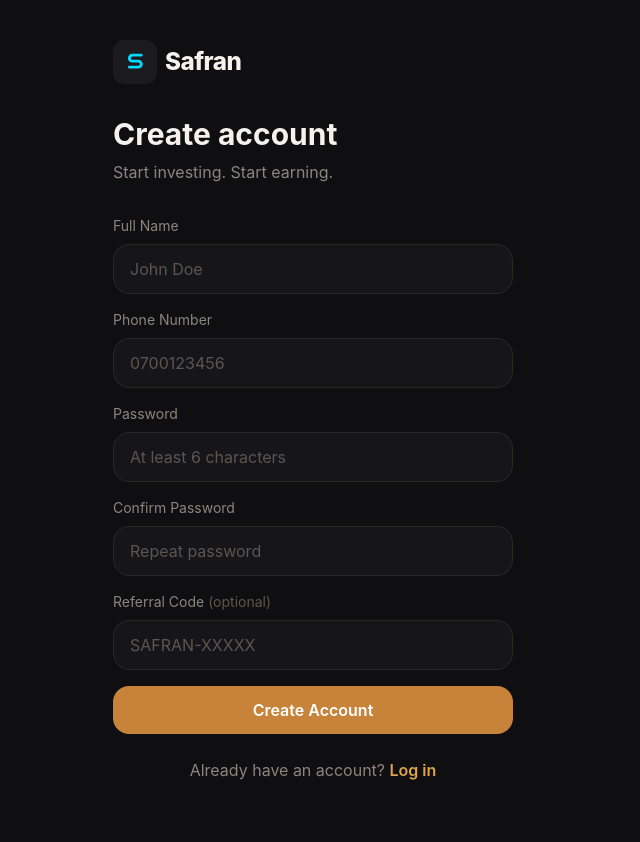
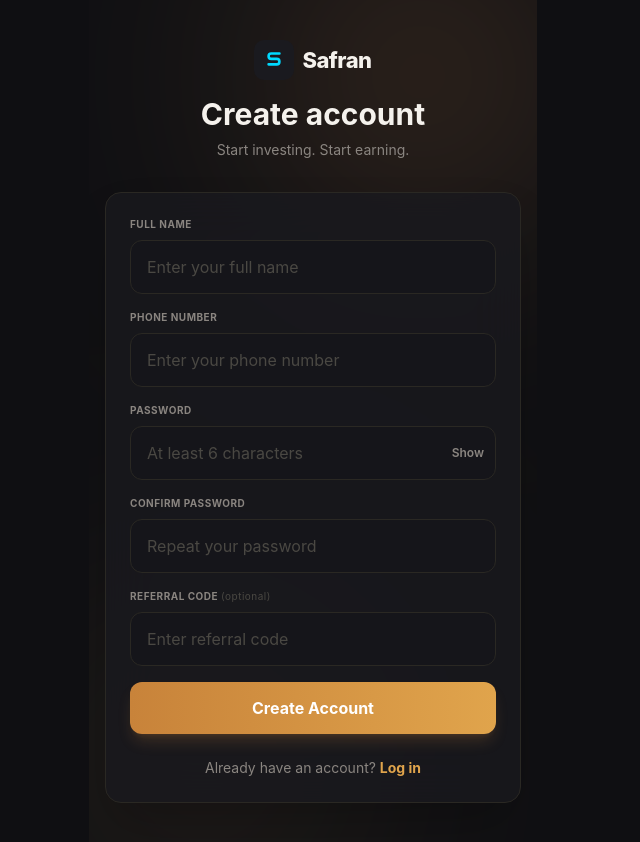
Before and after one commit to paercy32-eng/Teslauganda-invest, a Next.js app: page /register in a window 1280 px wide. Shown: the whole page, without its empty margins (327-967 px from the left). Built offline with nearby package versions, Linux system fonts and the light colour scheme.

Commit message:
Update page.tsx

```diff
--- a/app/register/page.tsx
+++ b/app/register/page.tsx
@@ -1,49 +1,35 @@
 'use client';
 
-import { useState, useEffect, Suspense } from 'react';
-import { useRouter, useSearchParams } from 'next/navigation';
+import { useState } from 'react';
+import { useRouter } from 'next/navigation';
 import Link from 'next/link';
 import SafranLogo from '@/components/SafranLogo';
 
-function RegisterForm() {
+export default function RegisterPage() {
   const router = useRouter();
-  const searchParams = useSearchParams();
-  const [form, setForm] = useState({
-    name: '',
-    phone: '',
-    password: '',
-    confirmPassword: '',
-    referralCode: '',
-  });
+  const [name, setName] = useState('');
+  const [phone, setPhone] = useState('');
+  const [password, setPassword] = useState('');
+  const [confirmPassword, setConfirmPassword] = useState('');
+  const [referralCode, setReferralCode] = useState('');
+
+  const [showPassword, setShowPassword] = useState(false);
+  const [loading, setLoading] = useState(false);
   const [error, setError] = useState('');
-  const [loading, setLoading] = useState(false);
 
-  useEffect(() => {
-    const ref = searchParams.get('ref');
-    if (ref) {
-      setForm((f) => ({ ...f, referralCode: ref.toUpperCase() }));
-    }
-  }, [searchParams]);
-
-  function update(k: string, v: string) {
-    setForm((f) => ({ ...f, [k]: v }));
-  }
-
-  async function onSubmit(e: React.FormEvent<HTMLFormElement>) {
+  async function handleSubmit(e: React.FormEvent) {
     e.preventDefault();
     setError('');
 
-    const formEl = e.currentTarget;
-    const fd = new FormData(formEl);
-    const name = String(fd.get('name') || form.name || '').trim();
-    const phone = String(fd.get('phone') || form.phone || '').trim();
-    const password = String(fd.get('password') || form.password || '');
-    const confirmPassword = String(
-      fd.get('confirmPassword') || form.confirmPassword || ''
-    );
-    const referralCode = String(
-      fd.get('referralCode') || form.referralCode || ''
-    ).trim();
+    if (password !== confirmPassword) {
+      setError('Passwords do not match.');
+      return;
+    }
+
+    if (password.length < 6) {
+      setError('Password must be at least 6 characters.');
+      return;
+    }
 
     setLoading(true);
 
@@ -51,140 +37,155 @@ function RegisterForm() {
       const res = await fetch('/api/auth/register', {
         method: 'POST',
         headers: { 'Content-Type': 'application/json' },
-        body: JSON.stringify({ name, phone, password, confirmPassword, referralCode }),
+        body: JSON.stringify({
+          name,
+          phone,
+          password,
+          referralCode: referralCode.trim() || undefined,
+        }),
       });
+
       const data = await res.json();
 
       if (!res.ok) {
-        setError(data.error || 'Registration failed');
-        setLoading(false);
-        return;
+        setError(data.error || 'Registration failed. Please try again.');
+      } else {
+        router.replace('/');
+        router.refresh();
       }
-
-      router.push('/');
-      router.refresh();
     } catch {
       setError('Something went wrong. Please try again.');
+    } finally {
       setLoading(false);
     }
   }
 
   return (
-    <main className="min-h-screen px-6 py-10 animate-fade-in">
-      <div className="mb-8">
-        <SafranLogo
-          size={44}
-          textColor="#F5F2ED"
-          accentColor="#1A1A1F"
-        />
+    <main className="min-h-screen relative flex items-center justify-center px-4 py-10 overflow-hidden bg-[#0F0F12]">
+      {/* Decorative Background Elements */}
+      <div className="absolute top-[-10%] right-[-10%] w-80 h-80 bg-[#C8833A] rounded-full mix-blend-screen filter blur-[120px] opacity-20"></div>
+      <div className="absolute bottom-[-10%] left-[-10%] w-80 h-80 bg-[#E0A44C] rounded-full mix-blend-screen filter blur-[120px] opacity-10"></div>
+
+      <div className="w-full max-w-md relative z-10">
+        {/* Header */}
+        <div className="mb-8 px-2 text-center">
+          <div className="flex justify-center mb-4">
+            <SafranLogo size={40} textColor="#F5F2ED" accentColor="#1A1A1F" />
+          </div>
+          <h1 className="text-3xl font-bold text-[#F5F2ED] mb-2">Create account</h1>
+          <p className="text-[#8A8580] text-sm">Start investing. Start earning.</p>
         </div>
 
-      <h1 className="text-3xl font-bold mb-2 text-[#F5F2ED]">Create account</h1>
-      <p className="text-[#8A8580] mb-8">Start investing. Start earning.</p>
-
-      <form onSubmit={onSubmit} className="space-y-4" autoComplete="off">
+        {/* Form Card */}
+        <div className="card p-6 bg-[#1A1A1F]/80 backdrop-blur-xl border border-[#2A2823] shadow-2xl">
+          <form onSubmit={handleSubmit} className="space-y-4">
+            {/* Full Name */}
             <div>
-          <label className="block text-sm text-[#8A8580] mb-2">Full Name</label>
+              <label className="block text-[10px] text-[#8A8580] font-bold mb-2 tracking-wider uppercase">
+                Full Name
+              </label>
               <input
                 type="text"
-            name="name"
-            className="input-light"
-            placeholder="John Doe"
-            value={form.name}
-            onChange={(e) => update('name', e.target.value)}
-            autoComplete="off"
+                value={name}
+                onChange={(e) => setName(e.target.value)}
+                placeholder="Enter your full name"
+                className="w-full bg-[#15151A] border border-[#2A2823] rounded-xl px-4 py-3.5 text-[#F5F2ED] placeholder-[#4A4843] focus:outline-none focus:border-[#C8833A] transition"
                 required
               />
             </div>
 
+            {/* Phone Number */}
             <div>
-          <label className="block text-sm text-[#8A8580] mb-2">Phone Number</label>
+              <label className="block text-[10px] text-[#8A8580] font-bold mb-2 tracking-wider uppercase">
+                Phone Number
+              </label>
               <input
                 type="tel"
-            name="phone"
-            className="input-light"
-            placeholder="0700123456"
-            value={form.phone}
-            onChange={(e) => update('phone', e.target.value)}
-            autoComplete="off"
+                value={phone}
+                onChange={(e) => setPhone(e.target.value)}
+                placeholder="Enter your phone number"
+                className="w-full bg-[#15151A] border border-[#2A2823] rounded-xl px-4 py-3.5 text-[#F5F2ED] placeholder-[#4A4843] focus:outline-none focus:border-[#C8833A] transition"
                 required
               />
             </div>
 
+            {/* Password Grid */}
+            <div className="grid grid-cols-1 gap-4">
               <div>
-          <label className="block text-sm text-[#8A8580] mb-2">Password</label>
+                <label className="block text-[10px] text-[#8A8580] font-bold mb-2 tracking-wider uppercase">
+                  Password
+                </label>
+                <div className="relative">
                   <input
-            type="password"
-            name="password"
-            className="input-light"
+                    type={showPassword ? 'text' : 'password'}
+                    value={password}
+                    onChange={(e) => setPassword(e.target.value)}
                     placeholder="At least 6 characters"
-            value={form.password}
-            onChange={(e) => update('password', e.target.value)}
-            autoComplete="new-password"
+                    className="w-full bg-[#15151A] border border-[#2A2823] rounded-xl px-4 py-3.5 text-[#F5F2ED] placeholder-[#4A4843] focus:outline-none focus:border-[#C8833A] transition pr-12"
+                    required
+                  />
+                  <button
+                    type="button"
+                    onClick={() => setShowPassword(!showPassword)}
+                    className="absolute right-3 top-1/2 -translate-y-1/2 text-[#8A8580] text-xs font-semibold"
+                  >
+                    {showPassword ? 'Hide' : 'Show'}
+                  </button>
+                </div>
+              </div>
+
+              <div>
+                <label className="block text-[10px] text-[#8A8580] font-bold mb-2 tracking-wider uppercase">
+                  Confirm Password
+                </label>
+                <input
+                  type={showPassword ? 'text' : 'password'}
+                  value={confirmPassword}
+                  onChange={(e) => setConfirmPassword(e.target.value)}
+                  placeholder="Repeat your password"
+                  className="w-full bg-[#15151A] border border-[#2A2823] rounded-xl px-4 py-3.5 text-[#F5F2ED] placeholder-[#4A4843] focus:outline-none focus:border-[#C8833A] transition"
                   required
                 />
               </div>
-
-        <div>
-          <label className="block text-sm text-[#8A8580] mb-2">Confirm Password</label>
-          <input
-            type="password"
-            name="confirmPassword"
-            className="input-light"
-            placeholder="Repeat password"
-            value={form.confirmPassword}
-            onChange={(e) => update('confirmPassword', e.target.value)}
-            autoComplete="new-password"
-            required
-          />
             </div>
 
+            {/* Referral Code */}
             <div>
-          <label className="block text-sm text-[#8A8580] mb-2">
-            Referral Code <span className="text-[#5A5750]">(optional)</span>
+              <label className="block text-[10px] text-[#8A8580] font-bold mb-2 tracking-wider uppercase">
+                Referral Code <span className="text-[#4A4843] lowercase font-normal">(optional)</span>
               </label>
               <input
                 type="text"
-            name="referralCode"
-            className="input-light uppercase"
-            placeholder="SAFRAN-XXXXX"
-            value={form.referralCode}
-            onChange={(e) => update('referralCode', e.target.value.toUpperCase())}
-            autoComplete="off"
+                value={referralCode}
+                onChange={(e) => setReferralCode(e.target.value.toUpperCase())}
+                placeholder="Enter referral code"
+                className="w-full bg-[#15151A] border border-[#2A2823] rounded-xl px-4 py-3.5 text-[#F5F2ED] placeholder-[#4A4843] focus:outline-none focus:border-[#C8833A] transition"
               />
             </div>
 
             {error && (
-          <div className="bg-[#2A1416] border border-[#E5484D]/40 rounded-2xl px-4 py-3 text-sm text-[#FF8A8A]">
+              <div className="text-sm text-[#FF8A8A] bg-[#2A1416] rounded-xl px-4 py-3 border border-[#E5484D]/40">
                 {error}
               </div>
             )}
 
-        <button type="submit" className="btn-primary mt-2" disabled={loading}>
+            <button
+              type="submit"
+              disabled={loading}
+              className="w-full bg-gradient-to-r from-[#C8833A] to-[#E0A44C] text-white font-bold py-3.5 rounded-xl active:scale-[0.98] transition shadow-lg shadow-[#C8833A]/20 mt-2"
+            >
               {loading ? 'Creating account…' : 'Create Account'}
             </button>
           </form>
 
-      <p className="text-center text-[#8A8580] mt-6">
+          <div className="mt-6 text-center text-sm text-[#8A8580]">
             Already have an account?{' '}
-        <Link href="/login" className="text-[#E0A44C] font-semibold">
+            <Link href="/login" className="text-[#E0A44C] font-bold hover:underline">
               Log in
             </Link>
-      </p>
+          </div>
+        </div>
+      </div>
     </main>
   );
 }
-
-export default function RegisterPage() {
-  return (
-    <Suspense
-      fallback={
-        <main className="min-h-screen flex items-center justify-center">
-          <div className="text-[#8A8580]">Loading…</div>
-        </main>
-      }
-    >
-      <RegisterForm />
-    </Suspense>
-  );
-}
```
Lines whose indentation alone changed are shown as unchanged.
